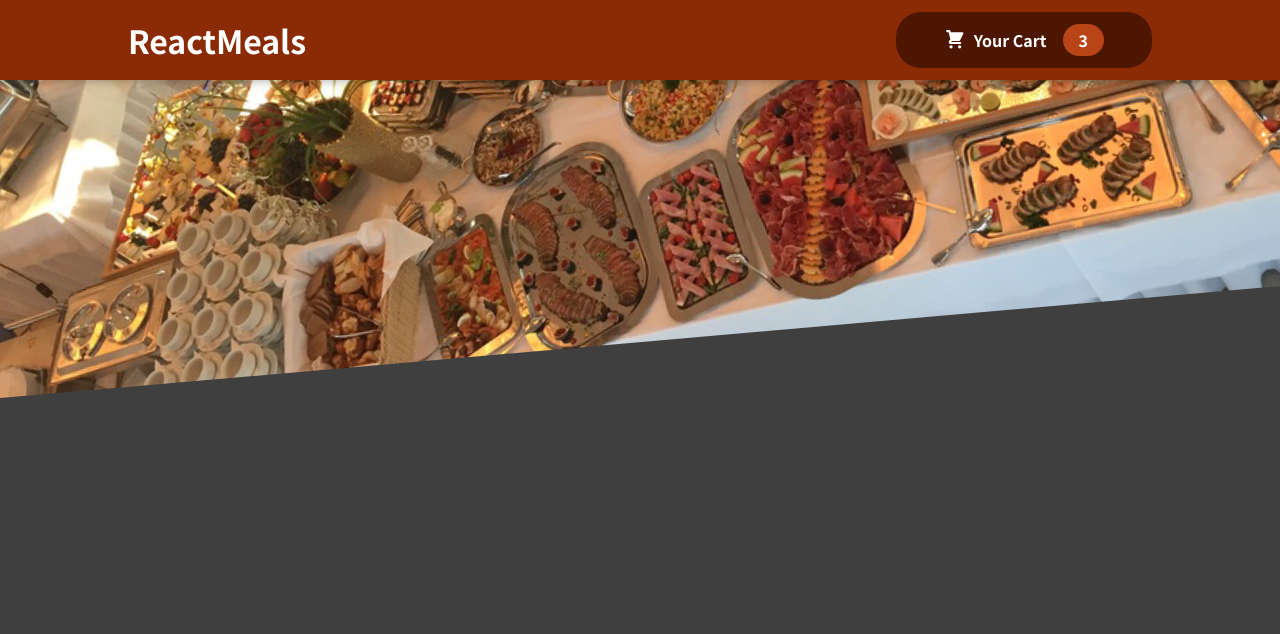
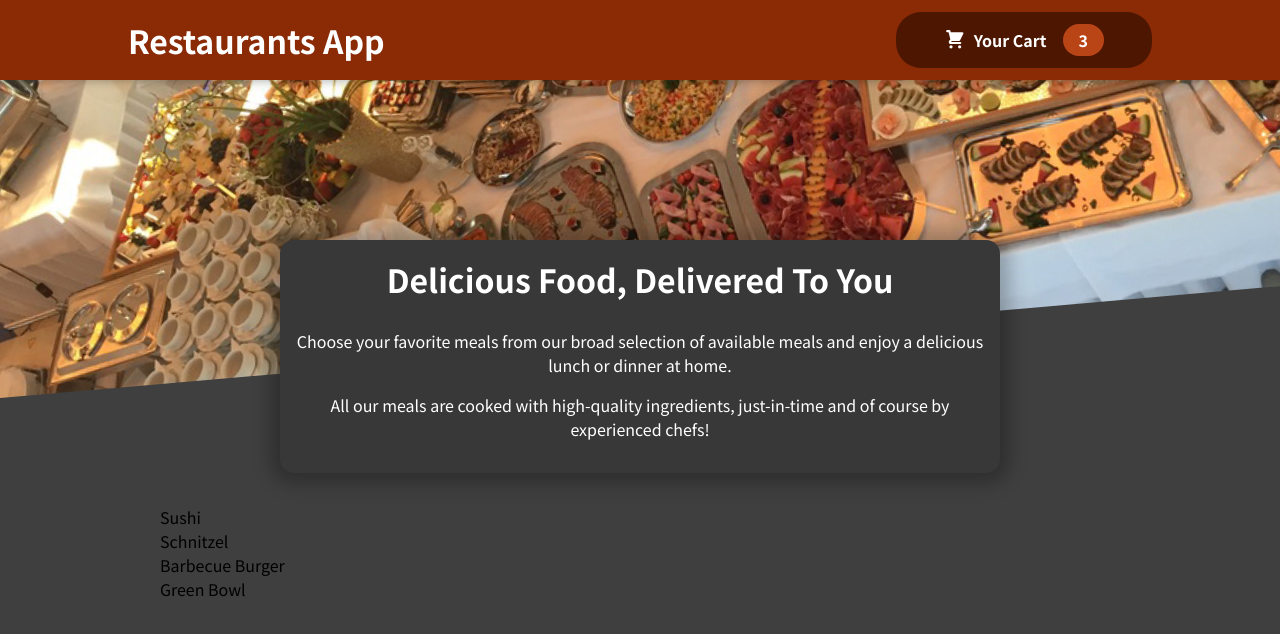
Before and after one commit to TechyTejas/Restraurant-app-usinf-React, a React (Create React App) app: page / in a window 1280 px wide. Shown: the top 634 px of the page. Built offline with nearby package versions, Linux system fonts and the light colour scheme.

Commit message:
Summary added

```diff
--- a/src/App.js
+++ b/src/App.js
@@ -1,9 +1,13 @@
 import React, {Fragment} from 'react';
+import Meals from './componenets/Meals/Meals';
 import Header from'./componenets/Layouts/Header';
 function App() {
   return (
     <Fragment>
       <Header/>
+      <main>
+        <Meals/>
+      </main>
     </Fragment>
   );
 }
--- a/src/componenets/Layouts/Header.js
+++ b/src/componenets/Layouts/Header.js
@@ -6,7 +6,7 @@
 const  header =props=> {
   return  <React.Fragment>
          <header className={classes.header}>
-            <h1>ReactMeals</h1>
+            <h1>Restaurants App</h1>
             <HeaderCartbutton/>
          </header>
          <div className={classes['main-image']}>
--- /dev/null
+++ b/src/componenets/Meals/AvailableMeals.js
@@ -0,0 +1,42 @@
+import classes from './AvailableMeals.module.css'
+
+const DUMMY_MEALS = [
+    {
+      id: 'm1',
+      name: 'Sushi',
+      description: 'Finest fish and veggies',
+      price: 22.99,
+    },
+    {
+      id: 'm2',
+      name: 'Schnitzel',
+      description: 'A german specialty!',
+      price: 16.5,
+    },
+    {
+      id: 'm3',
+      name: 'Barbecue Burger',
+      description: 'American, raw, meaty',
+      price: 12.99,
+    },
+    {
+      id: 'm4',
+      name: 'Green Bowl',
+      description: 'Healthy...and green...',
+      price: 18.99,
+    },
+  ];
+
+const AvailableMeals = () =>{
+    const mealslist=DUMMY_MEALS.map(meal=><li>{meal.name}</li>)
+
+     return (
+        <section className={classes.meals}>
+         <ul>
+            {mealslist}
+         </ul>
+        </section >
+     )
+}
+
+export default AvailableMeals;
--- /dev/null
+++ b/src/componenets/Meals/AvailableMeals.module.css
@@ -0,0 +1,24 @@
+.meals {
+    max-width: 60rem;
+    width: 90%;
+    margin: 2rem auto;
+    animation: meals-appear 1s ease-out forwards;
+  }
+
+  .meals ul {
+    list-style: none;
+    margin: 0;
+    padding: 0;
+  }
+
+  @keyframes meals-appear {
+    from {
+      opacity: 0;
+      transform: translateY(3rem);
+    }
+
+    to {
+      opacity: 1;
+      transform: translateY(0);
+    }
+  }
--- /dev/null
+++ b/src/componenets/Meals/MealSummary.js
@@ -0,0 +1,18 @@
+import React from 'react'
+import classes from './MealSummary.module.css'
+
+const MealSummary= props => {
+  return  <section className={classes.summary}>
+   <h2>Delicious Food, Delivered To You</h2>
+   <p>
+     Choose your favorite meals from our broad selection of available meals
+     and enjoy a delicious lunch or dinner at home.
+   </p>
+   <p>
+     All our meals are cooked with high-quality ingredients, just-in-time and
+     of course by experienced chefs!
+   </p>
+  </section>
+}
+
+export default MealSummary
--- /dev/null
+++ b/src/componenets/Meals/MealSummary.module.css
@@ -0,0 +1,18 @@
+.summary {
+    text-align: center;
+    max-width: 45rem;
+    width: 90%;
+    margin: auto;
+    margin-top: -10rem;
+    position: relative;
+    background-color: #383838;
+    color: white;
+    border-radius: 14px;
+    padding: 1rem;
+    box-shadow: 0 1px 18px 10px rgba(0, 0, 0, 0.25);
+  }
+
+  .summary h2 {
+    font-size: 2rem;
+    margin-top: 0;
+  }
--- /dev/null
+++ b/src/componenets/Meals/Meals.js
@@ -0,0 +1,15 @@
+import React, { Fragment } from 'react'
+import AvailableMeals from './AvailableMeals'
+import MealSummary from './MealSummary'
+
+const Meals=()=> {
+  return (
+    <Fragment>
+       <MealSummary/>
+       <AvailableMeals/>
+    </Fragment>
+  )
+}
+
+
+export default Meals
```
Also changed, not shown: src/App.css (deleted, +0 -38 lines), src/reportWebVitals.js (deleted, +0 -13 lines), src/setupTests.js (deleted, +0 -5 lines), src/logo.svg (deleted), 1 other file (tests, documents, lock files or other folders).
